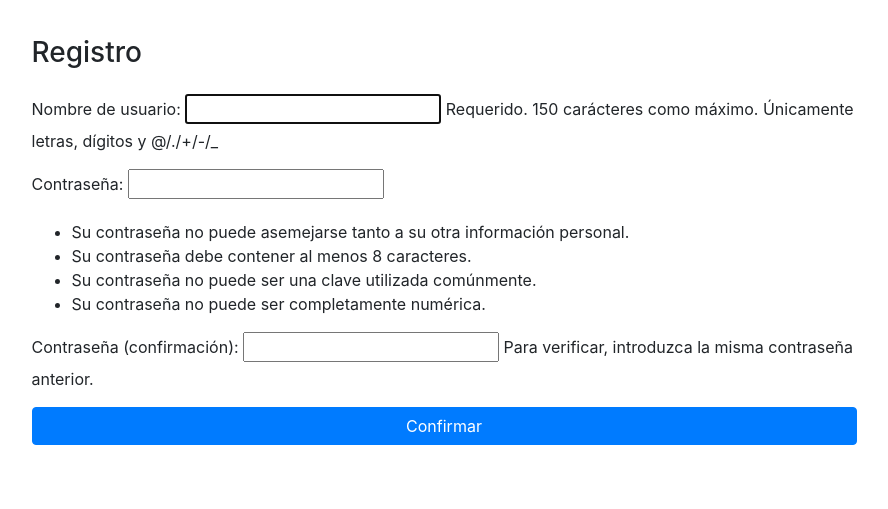
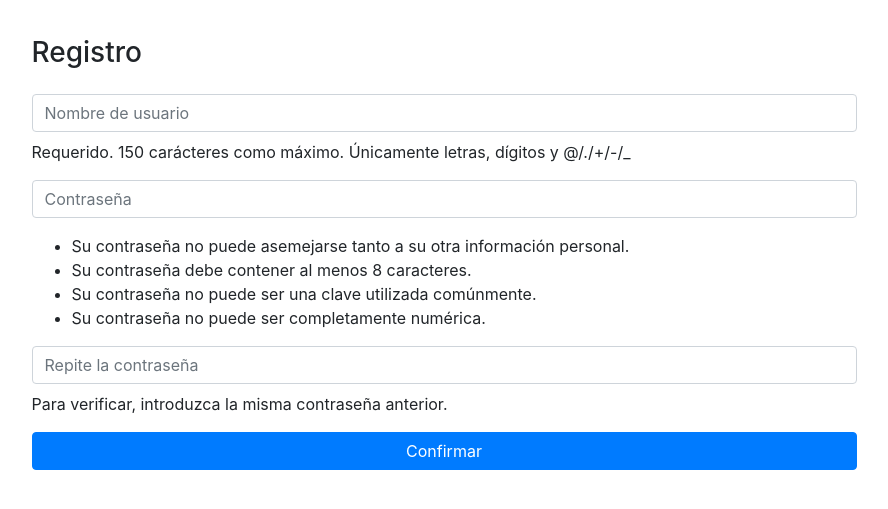
Before and after one commit to Dieguidev/webplayground-Django, a Django app: page /accounts/signup/ in a window 1280 px wide. Shown: the part 56-565 px from the top of the page, without its empty margins (196-1084 px from the left). Run offline with Django 5.2, Linux system fonts and the light colour scheme; some libraries are stand-ins or nearby versions.

Commit message:
registration app: se mejora el frontend del formulario de registro

```diff
--- a/registration/templates/registration/signup.html
+++ b/registration/templates/registration/signup.html
@@ -2,7 +2,7 @@
 {% load static %}
 {% block title %}Registro{% endblock %}
 {% block content %}
-<style>.errorlist{color:red;}</style>
+<style>.errorlist{color:red;} label{display: none;}</style>
 <main role="main">
   <div class="container">
     <div class="row mt-3">
--- a/registration/views.py
+++ b/registration/views.py
@@ -1,6 +1,7 @@
 from django.contrib.auth.forms import UserCreationForm
 from django.views.generic import CreateView
 from django.urls import reverse_lazy
+from django import forms
 
 # Create your views here.
 class SignUpView(CreateView):
@@ -9,3 +10,11 @@ class SignUpView(CreateView):
 
     def get_success_url(self) :
         return reverse_lazy('login') + '?register'
+
+    def get_form(self, form_class=None):
+        form = super(SignUpView, self).get_form()
+        #Modificando en tiempo real el formulario
+        form.fields['username'].widget = forms.TextInput(attrs={'class':'form-control mb-2', 'placeholder':'Nombre de usuario'})
+        form.fields['password1'].widget = forms.PasswordInput(attrs={'class':'form-control mb-2', 'placeholder':'Contraseña'})
+        form.fields['password2'].widget = forms.PasswordInput(attrs={'class':'form-control mb-2', 'placeholder':'Repite la contraseña'})
+        return form
```
